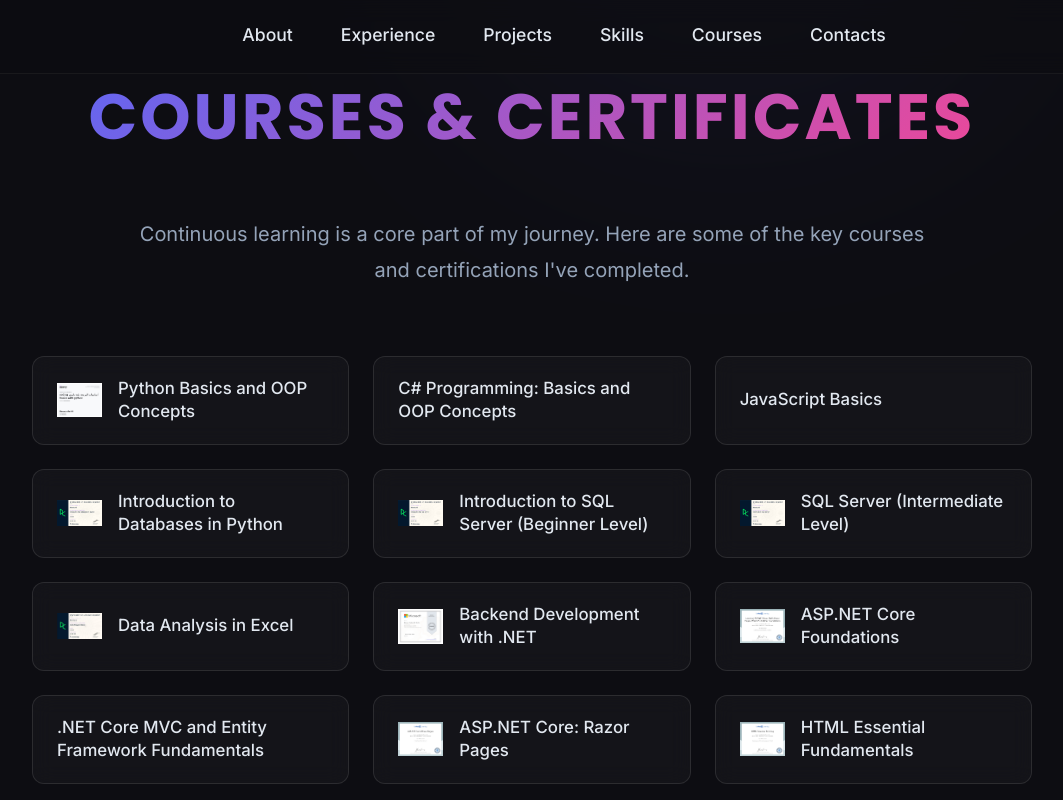
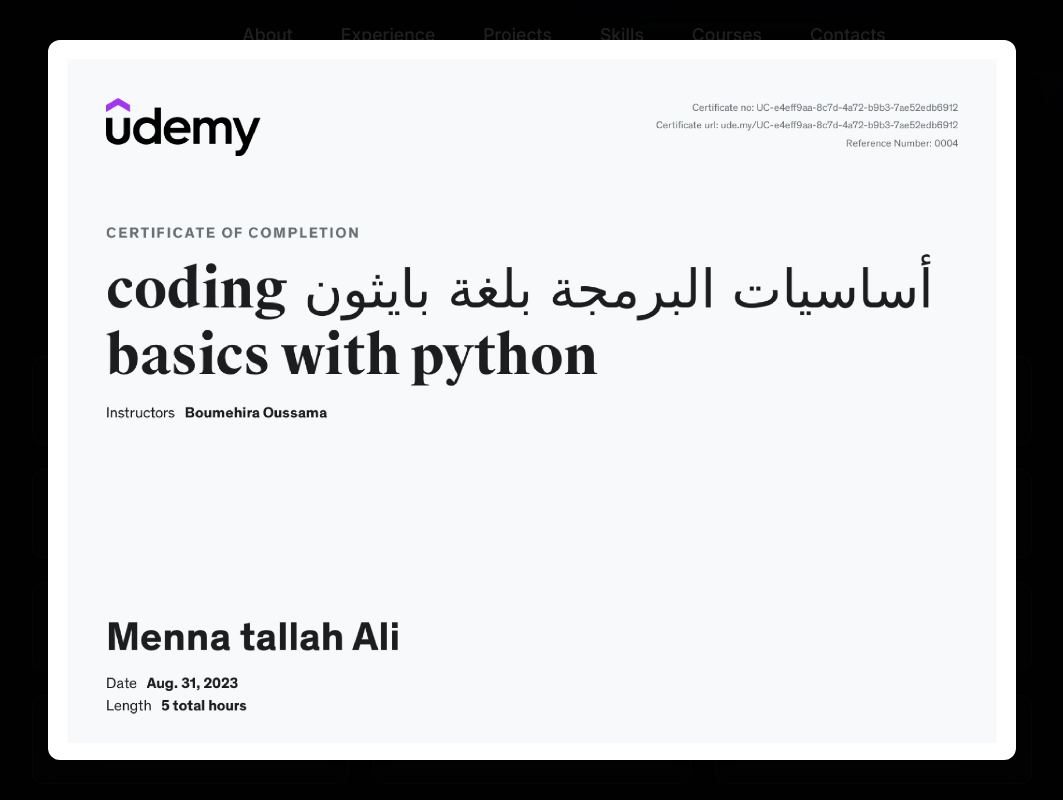
Before and after one commit to MennaAli02/My-Portfolio, a Next.js app: page / in a window 1280 px wide. Both pictures are taken after a click on the picture 187 px from the left and 6053 px from the top of the page. Shown: the part 5653-6453 px from the top of the page, without its empty margins (108-1171 px from the left). Built offline with nearby package versions, Linux system fonts and the light colour scheme.

Commit message:
certificates edit

```diff
--- a/app/page.js
+++ b/app/page.js
@@ -1,8 +1,9 @@
+'use client';
 import { PhoneIcon, EnvelopeIcon, LinkIcon, FolderOpenIcon, ArrowDownTrayIcon } from '@heroicons/react/24/outline';
-
-
+import { useState } from 'react';
 
 export default function Portfolio() {
+const [lightboxSrc, setLightboxSrc] = useState(null);
   return (
     <>
       <header className="header">
@@ -240,64 +241,64 @@
 
           <div className="certificates-grid">
           <div className="certificate-item">
-                <img src="/UC-e4eff9aa-8c7d-4a72-b9b3-7ae52edb6912_page-0001.jpg" alt="Certificate" className="certificate-img" />
+            <img src="/UC-e4eff9aa-8c7d-4a72-b9b3-7ae52edb6912_page-0001.jpg" alt="Certificate" className="certificate-img" onClick={() => setLightboxSrc('/UC-e4eff9aa-8c7d-4a72-b9b3-7ae52edb6912_page-0001.jpg')} />
             <span className="certificate-name">Python Basics and OOP Concepts</span>
           </div>
           <div className="certificate-item">
             <span className="certificate-name">C# Programming: Basics and OOP Concepts</span>
           </div>
           <div className="certificate-item">
-              <span className="certificate-name">JavaScript Basics </span>
+            <span className="certificate-name">JavaScript Basics</span>
           </div>
           <div className="certificate-item">
-              <img src="\certificate (database in python)_page-0001.jpg" alt="Course" className="certificate-img" />
+            <img src="/certificate (database in python)_page-0001.jpg" alt="Course" className="certificate-img" onClick={() => setLightboxSrc('/certificate (database in python)_page-0001.jpg')} />
             <span className="certificate-name">Introduction to Databases in Python</span>
           </div>
           <div className="certificate-item">
-              <img src="\certificate (SQL)_page-0001.jpg" alt="Course" className="certificate-img" />
+            <img src="/certificate (SQL)_page-0001.jpg" alt="Course" className="certificate-img" onClick={() => setLightboxSrc('/certificate (SQL)_page-0001.jpg')} />
             <span className="certificate-name">Introduction to SQL Server (Beginner Level)</span>
           </div>
           <div className="certificate-item">
-              <img src="\certificate (intermediate sql)_page-0001.jpg" alt="Course" className="certificate-img" />
-              <span className="certificate-name">SQL Server  (Intermediate Level)</span>
+            <img src="/certificate (intermediate sql)_page-0001.jpg" alt="Course" className="certificate-img" onClick={() => setLightboxSrc('/certificate (intermediate sql)_page-0001.jpg')} />
+            <span className="certificate-name">SQL Server (Intermediate Level)</span>
           </div>
           <div className="certificate-item">
-              <img src="\excel.jfif" alt="Course" className="certificate-img" />
+            <img src="/excel.jfif" alt="Course" className="certificate-img" onClick={() => setLightboxSrc('/excel.jfif')} />
             <span className="certificate-name">Data Analysis in Excel</span>
           </div>
           <div className="certificate-item">
-              <img src="/Backend Development Certification.jpg" alt="Course" className="certificate-img" />
+            <img src="/Backend Development Certification.jpg" alt="Course" className="certificate-img" onClick={() => setLightboxSrc('/Backend Development Certification.jpg')} />
             <span className="certificate-name">Backend Development with .NET</span>
           </div>
           <div className="certificate-item">
-              <img src="\CertificateOfCompletion_Learning ASP.NET Core MVC Razor Pages Web APIs  Other Foundations (1)_page-0001.jpg" alt="Course" className="certificate-img" />
+            <img src="/CertificateOfCompletion_Learning ASP.NET Core MVC Razor Pages Web APIs  Other Foundations (1)_page-0001.jpg" alt="Course" className="certificate-img" onClick={() => setLightboxSrc('/CertificateOfCompletion_Learning ASP.NET Core MVC Razor Pages Web APIs  Other Foundations (1)_page-0001.jpg')} />
             <span className="certificate-name">ASP.NET Core Foundations</span>
           </div>
           <div className="certificate-item">
             <span className="certificate-name">.NET Core MVC and Entity Framework Fundamentals</span>
           </div>
           <div className="certificate-item">
-              <img src="\CertificateOfCompletion_ASP.NET Core Razor Pages (1) (1)_page-0001.jpg" alt="Course" className="certificate-img" />
+            <img src="/CertificateOfCompletion_ASP.NET Core Razor Pages (1) (1)_page-0001.jpg" alt="Course" className="certificate-img" onClick={() => setLightboxSrc('/CertificateOfCompletion_ASP.NET Core Razor Pages (1) (1)_page-0001.jpg')} />
             <span className="certificate-name">ASP.NET Core: Razor Pages</span>
           </div>
           <div className="certificate-item">
-              <img src="\CertificateOfCompletion_HTML Essential Training (1)_page-0001.jpg" alt="Course" className="certificate-img" />
+            <img src="/CertificateOfCompletion_HTML Essential Training (1)_page-0001.jpg" alt="Course" className="certificate-img" onClick={() => setLightboxSrc('/CertificateOfCompletion_HTML Essential Training (1)_page-0001.jpg')} />
             <span className="certificate-name">HTML Essential Fundamentals</span>
           </div>
           <div className="certificate-item">
-              <img src="\CertificateOfCompletion_CSS Essential Training (1)_page-0001 (1).jpg" alt="Course" className="certificate-img" />
+            <img src="/CertificateOfCompletion_CSS Essential Training (1)_page-0001 (1).jpg" alt="Course" className="certificate-img" onClick={() => setLightboxSrc('/CertificateOfCompletion_CSS Essential Training (1)_page-0001 (1).jpg')} />
             <span className="certificate-name">CSS Essential Fundamentals</span>
           </div>
           <div className="certificate-item">
-              <img src="\next.jpg" alt="Course" className="certificate-img" />
+            <img src="/next.jpg" alt="Course" className="certificate-img" onClick={() => setLightboxSrc('/next.jpg')} />
             <span className="certificate-name">Introduction to Next.js</span>
           </div>
           <div className="certificate-item">
-              <img src="\bitbucket.jfif" alt="Course" className="certificate-img" />
+            <img src="/bitbucket.jfif" alt="Course" className="certificate-img" onClick={() => setLightboxSrc('/bitbucket.jfif')} />
             <span className="certificate-name">Learning Bitbucket</span>
           </div>
           <div className="certificate-item">
-              <img src="\git.jfif" alt="Course" className="certificate-img" />
+            <img src="/git.jfif" alt="Course" className="certificate-img" onClick={() => setLightboxSrc('/git.jfif')} />
             <span className="certificate-name">Git and Version Control</span>
           </div>
         </div>
@@ -325,6 +326,23 @@
         <footer className="footer">
           © 2026 Menna Ali. All rights reserved.
         </footer>
+        {lightboxSrc && (
+        <div
+          onClick={() => setLightboxSrc(null)}
+          style={{
+            position: 'fixed', inset: 0,
+            background: 'rgba(0,0,0,0.85)',
+            display: 'flex', alignItems: 'center', justifyContent: 'center',
+            zIndex: 9999, cursor: 'zoom-out',
+          }}
+        >
+          <img
+            src={lightboxSrc}
+            alt="Certificate preview"
+            style={{ maxWidth: '90vw', maxHeight: '90vh', borderRadius: '12px', boxShadow: '0 20px 60px rgba(0,0,0,0.5)' }}
+          />
+        </div>
+      )}
       </main>
     </>
   );
```
Lines whose indentation alone changed are shown as unchanged.
